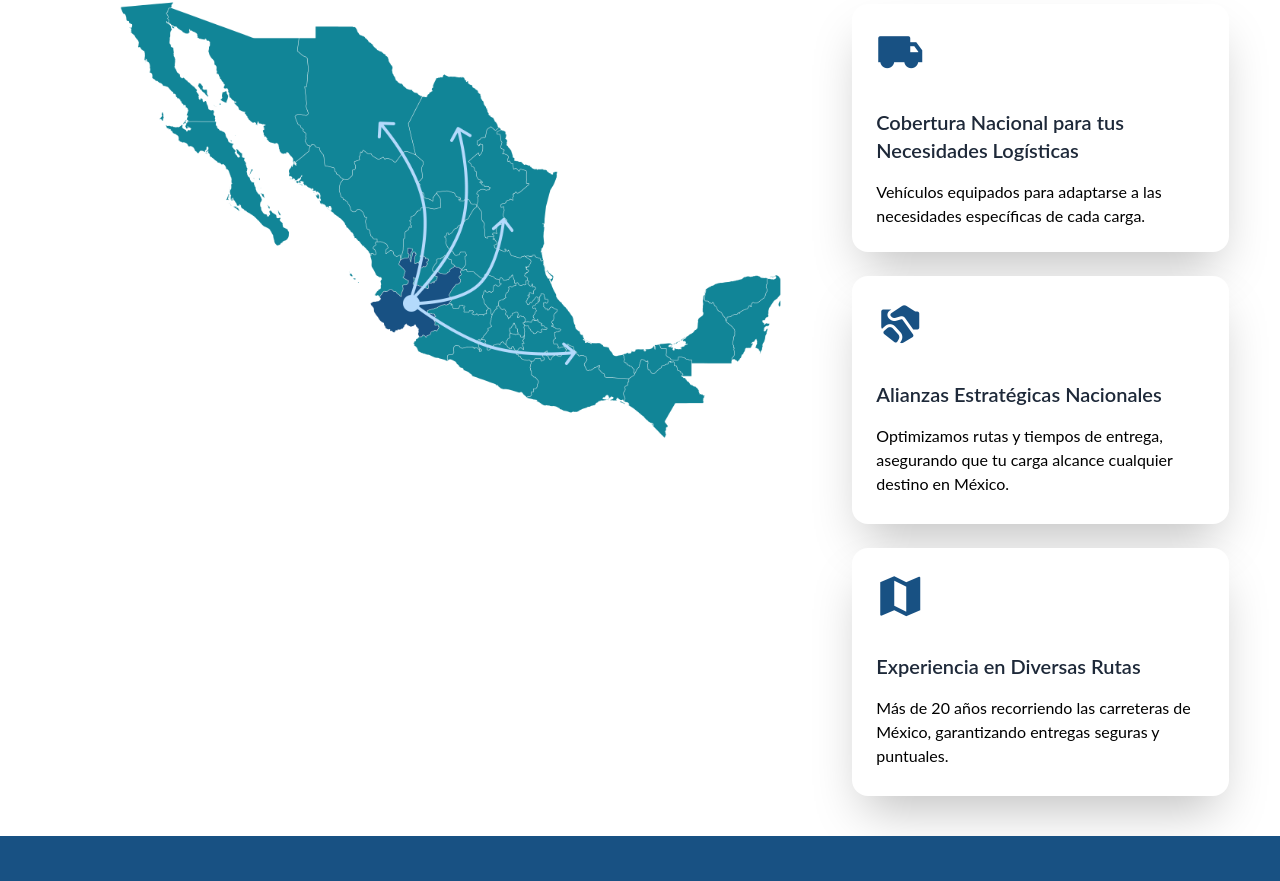
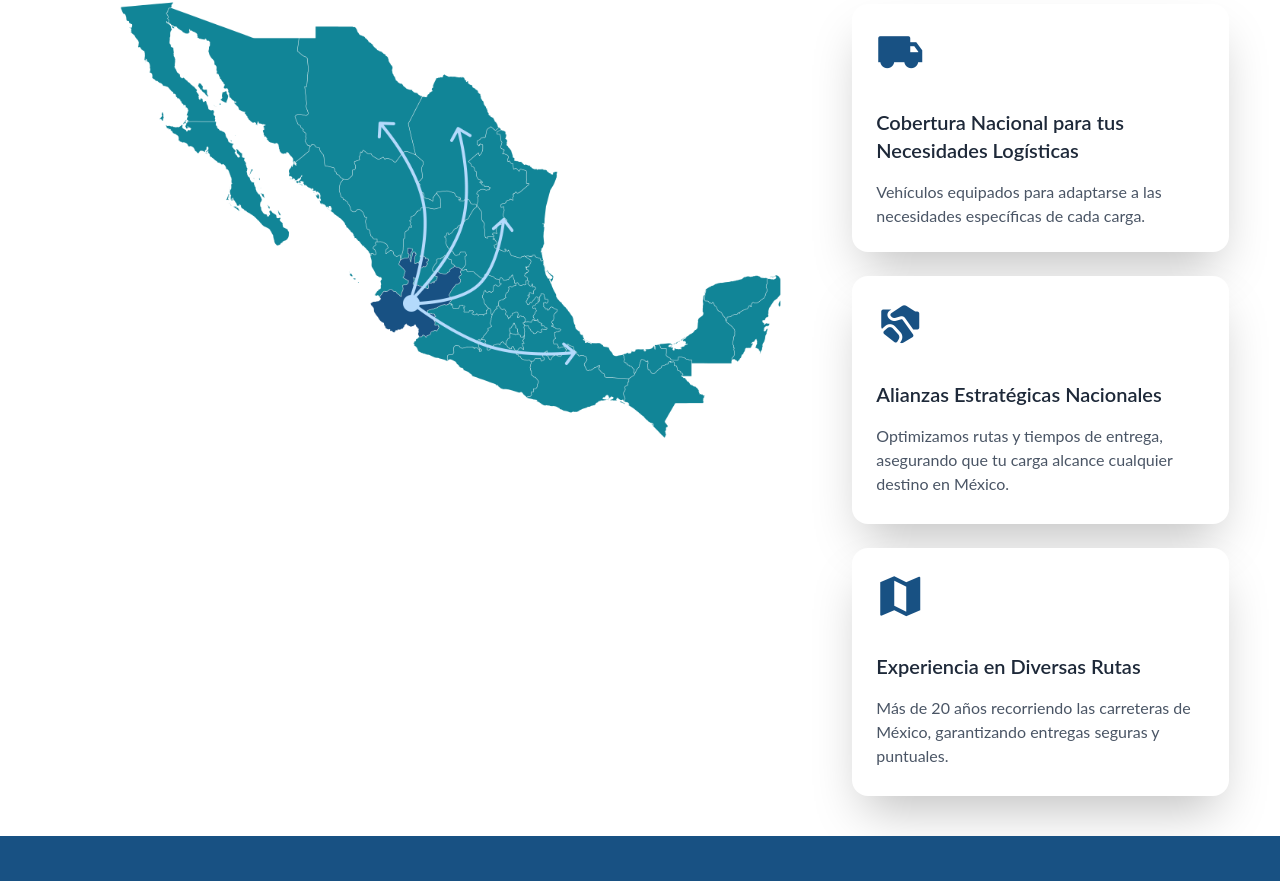
Before and after one commit to Migueluckleo/sfl, a website: page cobertura.html in a window 1280 px wide. Shown: the part 1008-1889 px from the top of the page. Drawn offline with nearby package versions, Linux system fonts and the light colour scheme.

```diff
--- a/cobertura.html
+++ b/cobertura.html
@@ -69,18 +69,18 @@
             <div class=" bg-white w-full shadow-2xl rounded-2xl flex flex-col items-start justify-start p-6 gap-4">
                 <i class="ri-truck-fill text-5xl text-sf-blue"></i>
                 <h2 class="text-xl font-semibold text-gray-800 mt-4">Cobertura Nacional para tus Necesidades Logísticas </h2>
-                <p>Vehículos equipados para adaptarse a las necesidades específicas de cada carga.</p>
+                <p class="text-gray-600">Vehículos equipados para adaptarse a las necesidades específicas de cada carga.</p>
             </div>
             <div class=" bg-white w-full shadow-2xl rounded-2xl flex flex-col items-start justify-start p-6 gap-4">
                 <i class="ri-shake-hands-fill text-5xl text-sf-blue"></i>
                 <h2 class="text-xl font-semibold text-gray-800 mt-4">Alianzas Estratégicas Nacionales</h2>
-                <p>Optimizamos rutas y tiempos de entrega, asegurando que tu carga alcance cualquier destino en México.
+                <p class="text-gray-600">Optimizamos rutas y tiempos de entrega, asegurando que tu carga alcance cualquier destino en México.
                 </p>
             </div>
             <div class=" bg-white w-full shadow-2xl rounded-2xl flex flex-col items-start justify-start p-6 gap-4">
                 <i class="ri-map-2-fill text-5xl text-sf-blue"></i>
                 <h2 class="text-xl font-semibold text-gray-800 mt-4">Experiencia en Diversas Rutas </h2>
-                <p>Más de 20 años recorriendo las carreteras de México, garantizando entregas seguras y puntuales.</p>
+                <p class="text-gray-600">Más de 20 años recorriendo las carreteras de México, garantizando entregas seguras y puntuales.</p>
             </div>
 
         </div>
```
